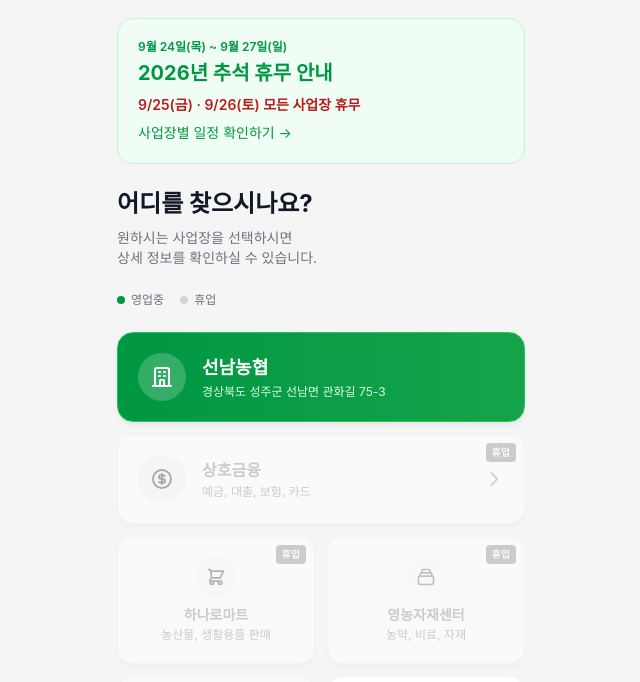
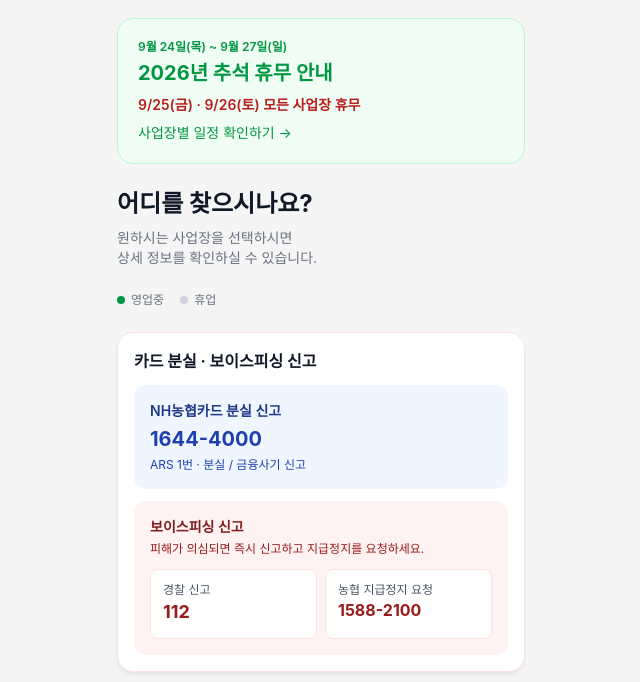
Before and after one commit to landolf81/adv, a plain HTML site: page index.html in a window 1280 px wide. Shown: the part 78-760 px from the top of the page, without its empty margins (319-959 px from the left). Drawn offline with nearby package versions, Linux system fonts and the light colour scheme; a web font is replaced by a local one.

Commit message:
Add emergency reporting contacts and fix holiday notice typo

```diff
--- a/index.html
+++ b/index.html
@@ -116,6 +116,32 @@
         <span>휴업</span>
       </div>
     </div>
+
+    <!-- 긴급 신고 안내 -->
+    <section aria-labelledby="report-heading" class="mb-6 rounded-2xl border border-red-100 bg-white p-4 shadow-card">
+      <h2 id="report-heading" class="font-bold text-gray-900 mb-3">카드 분실 · 보이스피싱 신고</h2>
+      <div class="space-y-3">
+        <a href="tel:1644-4000" class="block rounded-xl bg-blue-50 p-4 active:scale-[0.98] transition-transform">
+          <span class="block text-sm font-semibold text-blue-900">NH농협카드 분실 신고</span>
+          <strong class="block text-xl text-blue-800 mt-1">1644-4000</strong>
+          <span class="block text-xs text-blue-800 mt-1">ARS 1번 · 분실 / 금융사기 신고</span>
+        </a>
+        <div class="rounded-xl bg-red-50 p-4">
+          <h3 class="text-sm font-semibold text-red-900">보이스피싱 신고</h3>
+          <p class="text-xs text-red-800 mt-1 mb-3">피해가 의심되면 즉시 신고하고 지급정지를 요청하세요.</p>
+          <div class="grid grid-cols-2 gap-2">
+            <a href="tel:112" class="rounded-lg bg-white p-3 border border-red-100">
+              <span class="block text-xs text-gray-600">경찰 신고</span>
+              <strong class="block text-lg text-red-800">112</strong>
+            </a>
+            <a href="tel:1588-2100" class="rounded-lg bg-white p-3 border border-red-100">
+              <span class="block text-xs text-gray-600">농협 지급정지 요청</span>
+              <strong class="block text-base text-red-800">1588-2100</strong>
+            </a>
+          </div>
+        </div>
+      </div>
+    </section>
 
     <!-- 본점 섹션 -->
     <div class="mb-8">
@@ -301,7 +327,7 @@
     <!-- Quick Contact -->
     <div class="mt-8 bg-nh-light-green rounded-2xl p-6 flex flex-col items-center text-center">
       <h3 class="font-bold text-nh-green text-lg mb-1">통합 고객센터</h3>
-      <p class="text-gray-600 text-sm mb-4">평일 09:00 - 16:30 (공휴일 휬무)</p>
+      <p class="text-gray-600 text-sm mb-4">평일 09:00 - 16:30 (공휴일 휴무)</p>
       <a href="tel:054-932-1191"
         class="w-full bg-nh-green text-white font-bold py-3.5 rounded-xl shadow-lg active:scale-95 transition-transform flex items-center justify-center gap-2">
         <svg class="w-5 h-5" fill="none" stroke="currentColor" viewBox="0 0 24 24">
```
